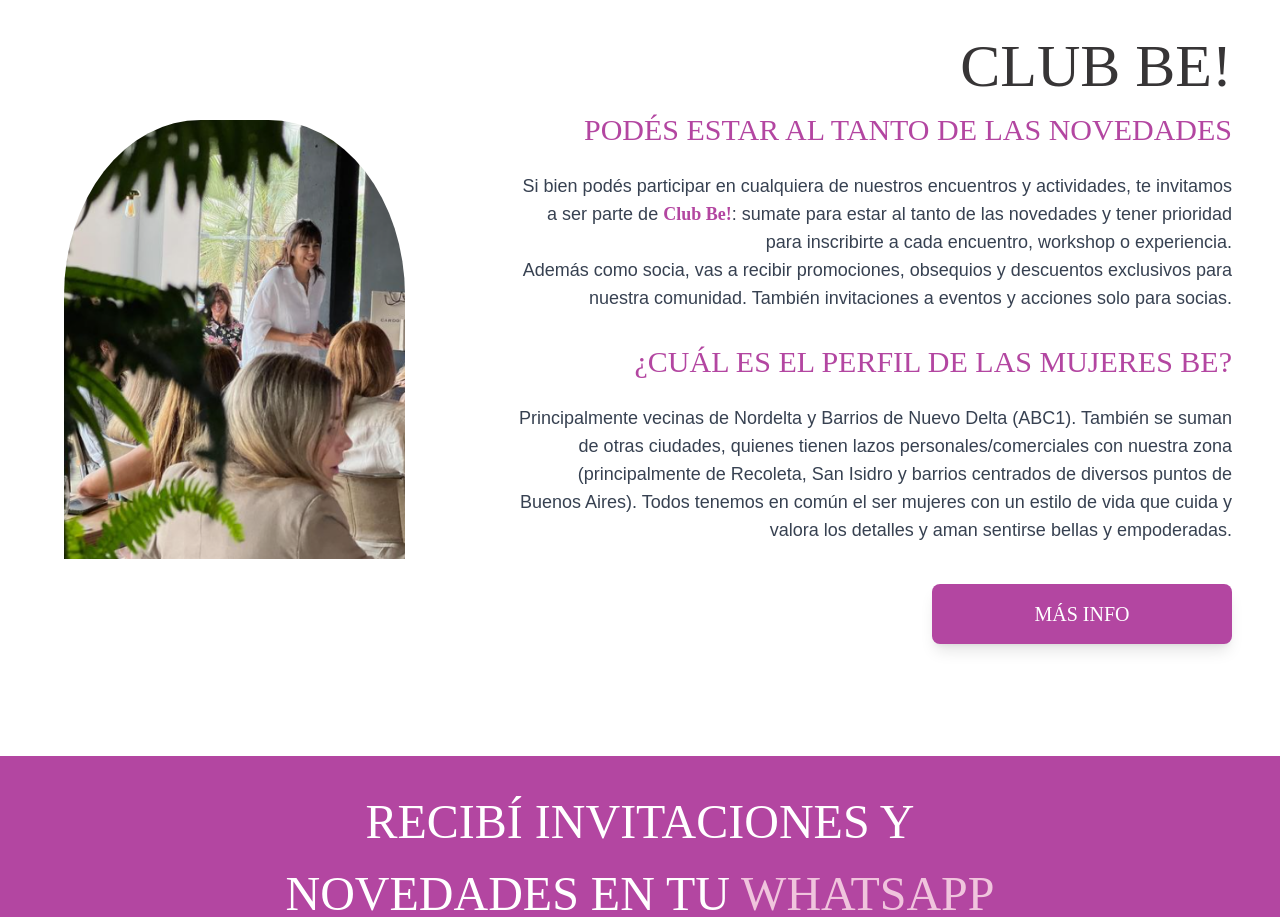
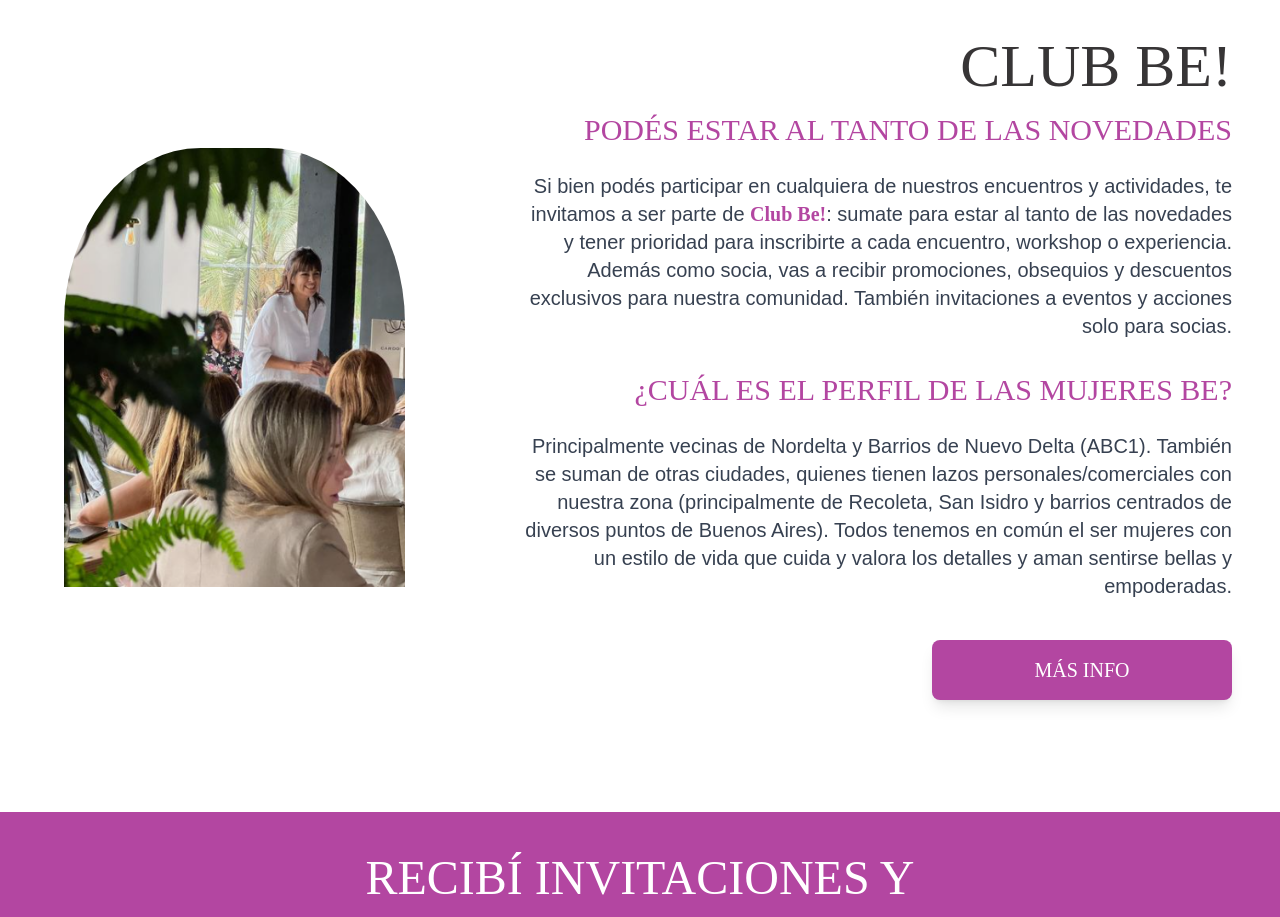
Before and after one commit to JuanPanizzi/Be-connection, a React (Vite) app: page / in a window 1280 px wide. Shown: the part 3700-4617 px from the top of the page. Built offline with nearby package versions, Linux system fonts and the light colour scheme.

Commit message:
avances on club be info - home

```diff
--- a/src/componentes/home/ClubBeInfo.tsx
+++ b/src/componentes/home/ClubBeInfo.tsx
@@ -10,7 +10,7 @@ export const ClubBeInfo = () => {
           <img
             src={club}
             alt="beConnections"
-            className="w-full max-w-xs lg:max-w-sm lg:max-w-lg h-auto object-contain rounded-t-[40%]"
+            className="w-full max-w-xs lg:max-w-sm lg:max-w-lg xl:max-w-xl 2xl:max-w-2xl h-auto object-contain rounded-t-[40%]"
           />
         </div>
 
@@ -18,11 +18,11 @@ export const ClubBeInfo = () => {
         <div className="flex flex-col justify-center text-center lg:text-right py-8 lg:py-16 col-span-2">
           {/* Título y descripción */}
           <div>
-            <h1 className="text-3xl lg:text-4xl lg:text-6xl  mb-4">CLUB BE!</h1>
+            <h1 className="text-3xl lg:text-4xl lg:text-6xl   mb-4">CLUB BE!</h1>
             <h2 className="text-lg  lg:text-3xl text-purple1 mb-6">
               PODÉS ESTAR AL TANTO DE LAS NOVEDADES
             </h2>
-            <p className="text-gray-700 text-base lg:text-lg leading-relaxed montserrat lg:pl-16">
+            <p className="text-gray-700 text-base lg:text-lg xl:text-xl  leading-relaxed montserrat lg:pl-16">
               Si bien podés participar en cualquiera de nuestros encuentros y actividades, te invitamos a ser parte de{" "}
               <b className="text-purple1 font-bold">Club Be!</b>: sumate para estar al tanto de las novedades y tener prioridad para inscribirte a cada encuentro, workshop o experiencia. <br />
               Además como socia, vas a recibir promociones, obsequios y descuentos exclusivos para nuestra comunidad. También invitaciones a eventos y acciones solo para socias.
@@ -34,7 +34,7 @@ export const ClubBeInfo = () => {
             <h2 className="text-lg  lg:text-3xl text-purple1 mb-6">
               ¿CUÁL ES EL PERFIL DE LAS MUJERES BE?
             </h2>
-            <p className="text-gray-700 text-base lg:text-lg leading-relaxed montserrat lg:pl-16">
+            <p className="text-gray-700 text-base lg:text-lg xl:text-xl  leading-relaxed montserrat lg:pl-16">
               Principalmente vecinas de Nordelta y Barrios de Nuevo Delta (ABC1). También se suman de otras ciudades, quienes tienen lazos personales/comerciales con nuestra zona (principalmente de Recoleta, San Isidro y barrios centrados de diversos puntos de Buenos Aires). Todos tenemos en común el ser mujeres con un estilo de vida que cuida y valora los detalles y aman sentirse bellas y empoderadas.
             </p>
           </div>
```
